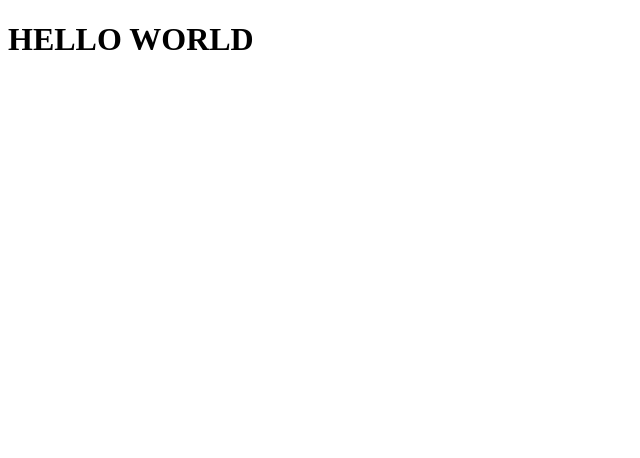
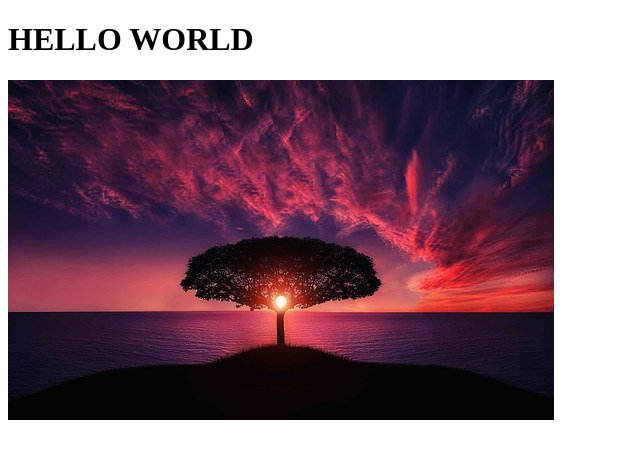
Before and after one commit to BZega/may2021, a plain HTML site: page index.html in a window 1280 px wide. Shown: the whole page, without its empty margins (0-640 px from the left). Drawn offline with Linux system fonts and the light colour scheme.

Commit message:
added and image

```diff
--- a/index.html
+++ b/index.html
@@ -8,5 +8,6 @@
 </head>
 <body>
     <h1>HELLO WORLD</h1>
+    <img src="img/tree_1.jpg" alt="Sunset with a tree">
 </body>
 </html>
```
Also changed, not shown: img/tree_1.jpg (added).
